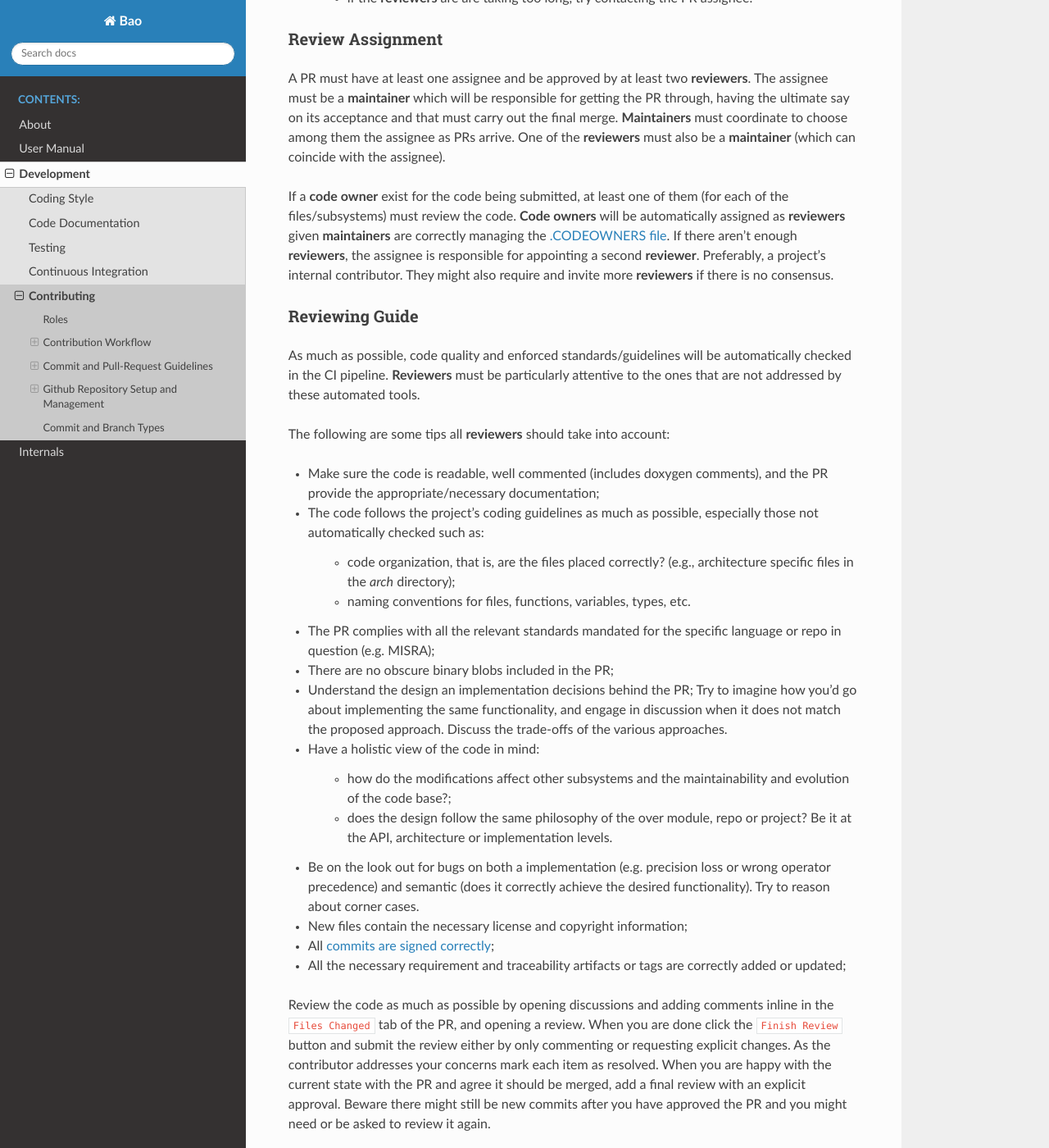
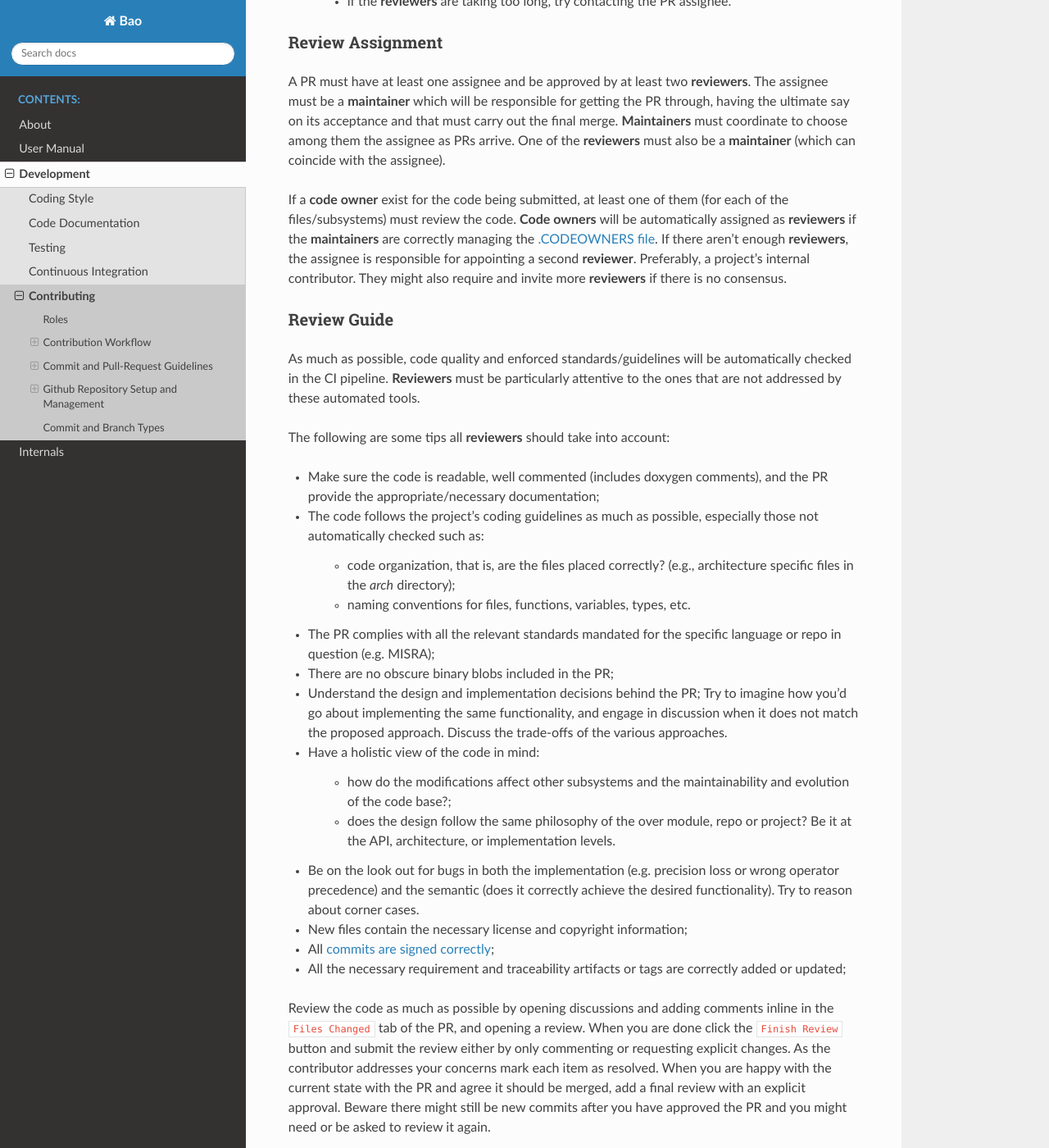
Before and after one commit to bao-project/bao-docs, a Sphinx documentation site: the page built from source/development/contributing.rst, in a window 1280 px wide and 1400 px high, scrolled down 2205 px. Shown: the whole window at 82% size. Built offline with Sphinx 7.4.7 and the Read the Docs theme 2.0.0, drawn with Linux system fonts in a browser that asks for light colours; some of the changed text lies outside the part shown.

```diff
--- a/source/development/contributing.rst
+++ b/source/development/contributing.rst
@@ -66,8 +66,8 @@ Contribution Workflow
 ---------------------
 
 The project's development flow for all repositories is centered around the
-`main` branch. Any code contribution, be it internal or external, takes the
-form of a Github PR to the main branch. The main branch is then
+``main`` branch. Any code contribution, be it internal or external, takes the
+form of a Github PR to the ``main`` branch. The ``main`` branch is then
 tagged periodically according to the defined :ref:`versioning
 scheme<versioning>`.
 
@@ -81,7 +81,7 @@ in the repository itself. Topic branch names should be prefixed with by
 ``<type>/`` (where type is one of the predetermined :ref:`branch types
 <commit_branch_types>`), followed by a short descriptor written in lower snake
 case. For example, when developing a new feature the branch should be named
-`feat/my_new_feature`.
+``feat/my_new_feature``.
 
 Once development on a topic branch ceases, either because it was merged to
 ``main`` or for some reason discarded, the branch must be deleted.
@@ -91,7 +91,7 @@ branches.
 Submitting Commits
 ******************
 
-If you are an external contributor, or do not have write permissions to the
+If you are an external contributor or do not have write permissions to the
 repository you wish to contribute to, first of all, you should `fork that
 repository <https://docs.github.com/en/get-started/quickstart/fork-a-repo>`_.
 If you do have write privileges over the original repository, you carry out the
@@ -132,14 +132,14 @@ be a **maintainer** (which can coincide with the assignee).
 
 If a **code owner** exist for the code being submitted, at least one of them
 (for each of the files/subsystems) must review the code. **Code owners**
-will be automatically assigned as **reviewers** given **maintainers** are
+will be automatically assigned as **reviewers** if the **maintainers** are
 correctly managing the :ref:`.CODEOWNERS file<github_files>`. If there aren't
-enough **reviewers**, the assignee  is responsible for appointing a second
+enough **reviewers**, the assignee is responsible for appointing a second
 **reviewer**. Preferably, a project's internal contributor. They might also
 require and invite more **reviewers** if there is no consensus.
 
-Reviewing Guide
-***************
+Review Guide
+************
 
 As much as possible, code quality and enforced standards/guidelines will be
 automatically checked in the :ref:`CI pipeline <ci>`. **Reviewers** must be
@@ -160,7 +160,7 @@ The following are some tips all **reviewers** should take into account:
 * The PR complies with all the relevant standards mandated for the specific
   language or repo in question (e.g. :ref:`MISRA<misra>`);
 * There are no obscure binary blobs included in the PR;
-* Understand the design an implementation decisions behind the PR; Try to
+* Understand the design and implementation decisions behind the PR; Try to
   imagine how you'd go about implementing the same functionality, and
   engage in discussion when it does not match the proposed approach.
   Discuss the trade-offs of the various approaches.
@@ -169,10 +169,10 @@ The following are some tips all **reviewers** should take into account:
     * how do the modifications affect other subsystems and the
       maintainability and evolution of the code base?;
     * does the design follow the same philosophy of the over module, repo
-      or project? Be it at the API, architecture or implementation levels.
+      or project? Be it at the API, architecture, or implementation levels.
 
-* Be on the look out for bugs on both a implementation (e.g. precision loss
-  or wrong operator precedence) and semantic (does it correctly achieve the
+* Be on the look out for bugs in both the  implementation (e.g. precision loss
+  or wrong operator precedence) and the semantic (does it correctly achieve the
   desired functionality). Try to reason about corner cases.
 * New files contain the necessary :ref:`license and copyright
   information<licensing>`;
@@ -294,7 +294,7 @@ summary of the code changes.
 The commit message **body** must be descriptive enough to address in the
 ``<free-form-description>`` at least the following points:
 
-* describes the introduced features, fixes, extensions, refactoring;
+* describes the introduced features, fixes, extensions, and refactoring;
 * provide a brief rationale for the chosen implementation or overall approach;
 * how are you sure it works, i.e., describe the tests and corner cases you ran;
 
```
Also changed, not shown: other parts of source/development/contributing.rst (+4 -4 lines).
